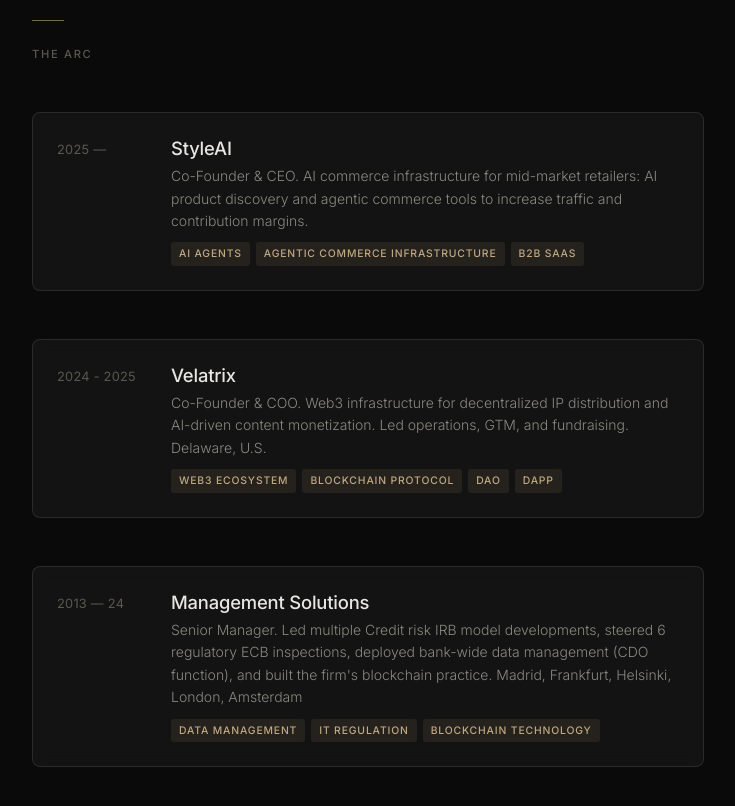
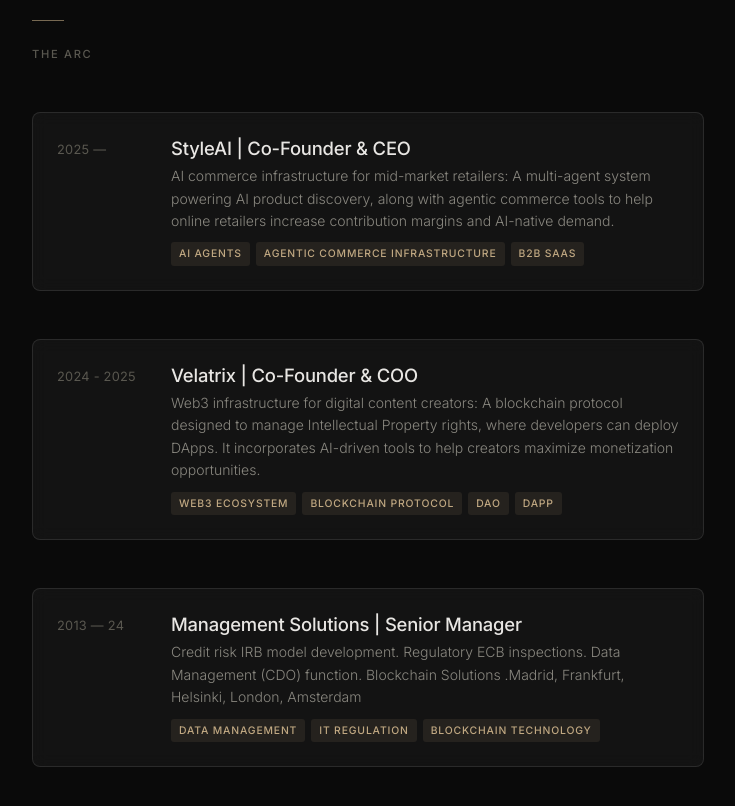
Before and after one commit to AgenticMindset/nextjs-boilerplate, a Next.js app: page / in a window 1280 px wide. Shown: the part 860-1666 px from the top of the page, without its empty margins (272-1007 px from the left). Built offline with nearby package versions, Linux system fonts and the light colour scheme.

Commit message:
home page tweaks

```diff
--- a/app/page.tsx
+++ b/app/page.tsx
@@ -20,11 +20,9 @@
           </h1>
           <p className="hero__subtitle animate-in animate-in--delay-2">
             Operator-founder bridging{" "}
-            <span className="hero__accent">AI agent systems</span>,{" "}
-            <span className="hero__accent">interoperability protocols</span>, and{" "}
-            <span className="hero__accent">IT regulation. </span>
-            Agentic commerce and Web3 infrastructure
-            <span className="hero__accent"> founder. </span>
+            <span className="hero__accent">AI agent systems</span> {"with "}
+            <span className="hero__accent">interoperability protocols</span> and{" "}
+            <span className="hero__accent">regulatory governance. </span>
           </p>
           <div className="links-row animate-in animate-in--delay-3">
             <a
@@ -73,11 +71,11 @@
             <div className="arc__item">
               <span className="arc__year">2025 —</span>
               <div className="arc__content">
-                <h3>StyleAI</h3>
+                <h3>StyleAI | Co-Founder & CEO </h3>
                 <p>
-                  Co-Founder & CEO. AI commerce infrastructure for mid-market
-                 retailers: AI product discovery and agentic commerce tools
-                 to increase traffic and contribution margins.
+                  AI commerce infrastructure for mid-market
+                 retailers: A multi-agent system powering AI product discovery, along with agentic commerce tools
+                 to help online retailers increase contribution margins and AI-native demand.
                 </p>
                 <span className="arc__tag">AI Agents</span>
                 <span className="arc__tag">Agentic Commerce Infrastructure</span>
@@ -88,11 +86,10 @@
             <div className="arc__item">
               <span className="arc__year">2024 - 2025</span>
               <div className="arc__content">
-                <h3>Velatrix</h3>
+                <h3>Velatrix | Co-Founder & COO</h3>
                 <p>
-                  Co-Founder & COO. Web3 infrastructure for decentralized IP
-                  distribution and AI-driven content monetization. Led
-                  operations, GTM, and fundraising. Delaware, U.S.
+                  Web3 infrastructure for digital content creators:
+                  A blockchain protocol designed to manage Intellectual Property rights, where developers can deploy DApps. It incorporates AI-driven tools to help creators maximize monetization opportunities.
                 </p>
                 <span className="arc__tag">Web3 ecosystem</span>
                 <span className="arc__tag">Blockchain Protocol</span>
@@ -104,12 +101,12 @@
             <div className="arc__item">
               <span className="arc__year">2013 — 24</span>
               <div className="arc__content">
-                <h3>Management Solutions</h3>
+                <h3>Management Solutions | Senior Manager</h3>
                 <p>
-                  Senior Manager. Led multiple Credit risk IRB model
-                  developments,  steered 6 regulatory ECB inspections, deployed
-                  bank-wide data management (CDO function), and built the firm's blockchain
-                  practice. Madrid, Frankfurt, Helsinki, London, Amsterdam
+                  Credit risk IRB model
+                  development. Regulatory ECB inspections.
+                  Data Management (CDO) function. Blockchain Solutions
+                  .Madrid, Frankfurt, Helsinki, London, Amsterdam
                 </p>
                 <span className="arc__tag">Data Management</span>
                 <span className="arc__tag">IT Regulation</span>
--- a/app/work/page.tsx
+++ b/app/work/page.tsx
@@ -19,8 +19,7 @@
             Things I&apos;ve built
           </h1>
           <p className="work-header__subtitle animate-in animate-in--delay-2">
-            From regulatory frameworks for Europe&apos;s largest banks to AI
-            agent systems for fashion retail. Each project taught me something
+            From  AI agent systems for online retail, to decentralized blockchain protocols and regulatory frameworks for some of Europe&apos;s largest banks. Each project taught me something
             different about building at the edge of new technology.
           </p>
         </div>
```
